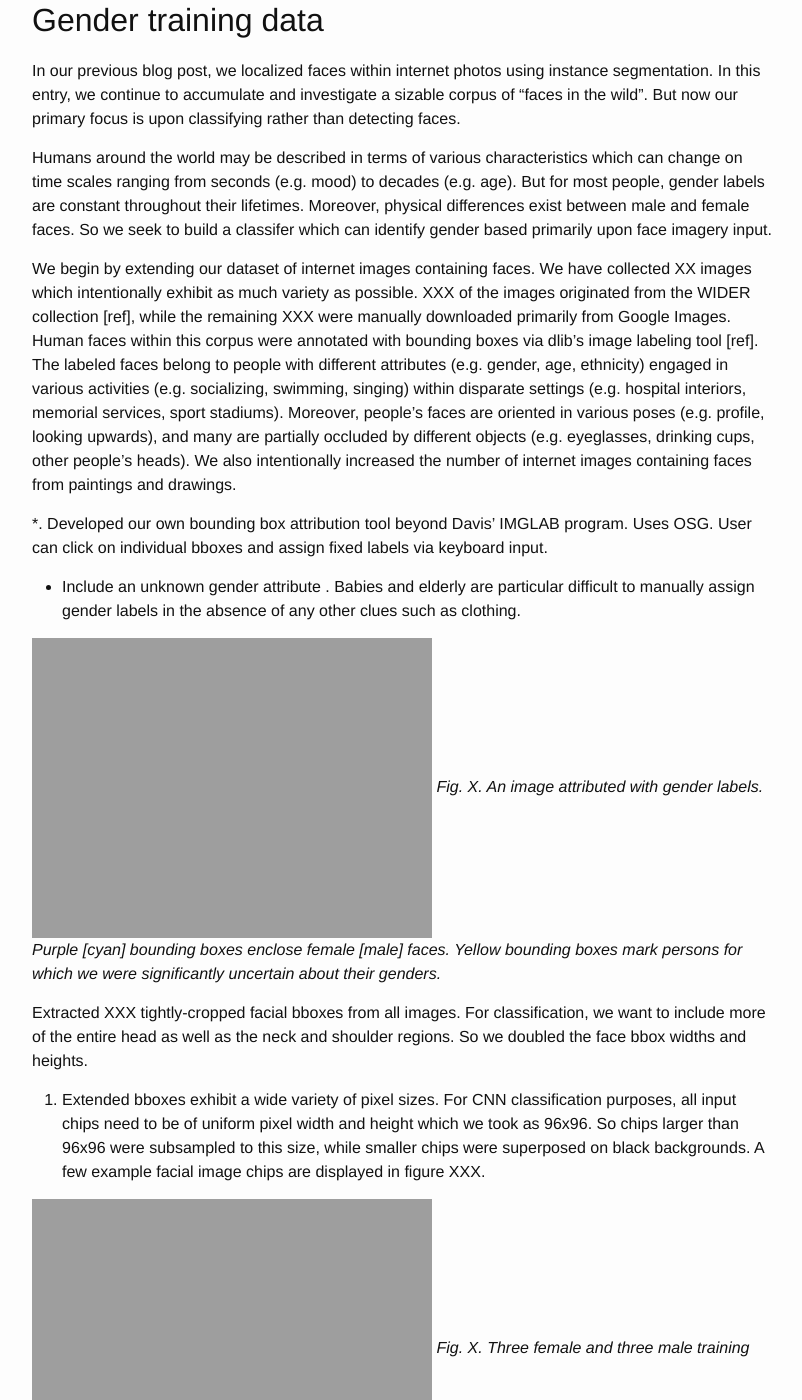
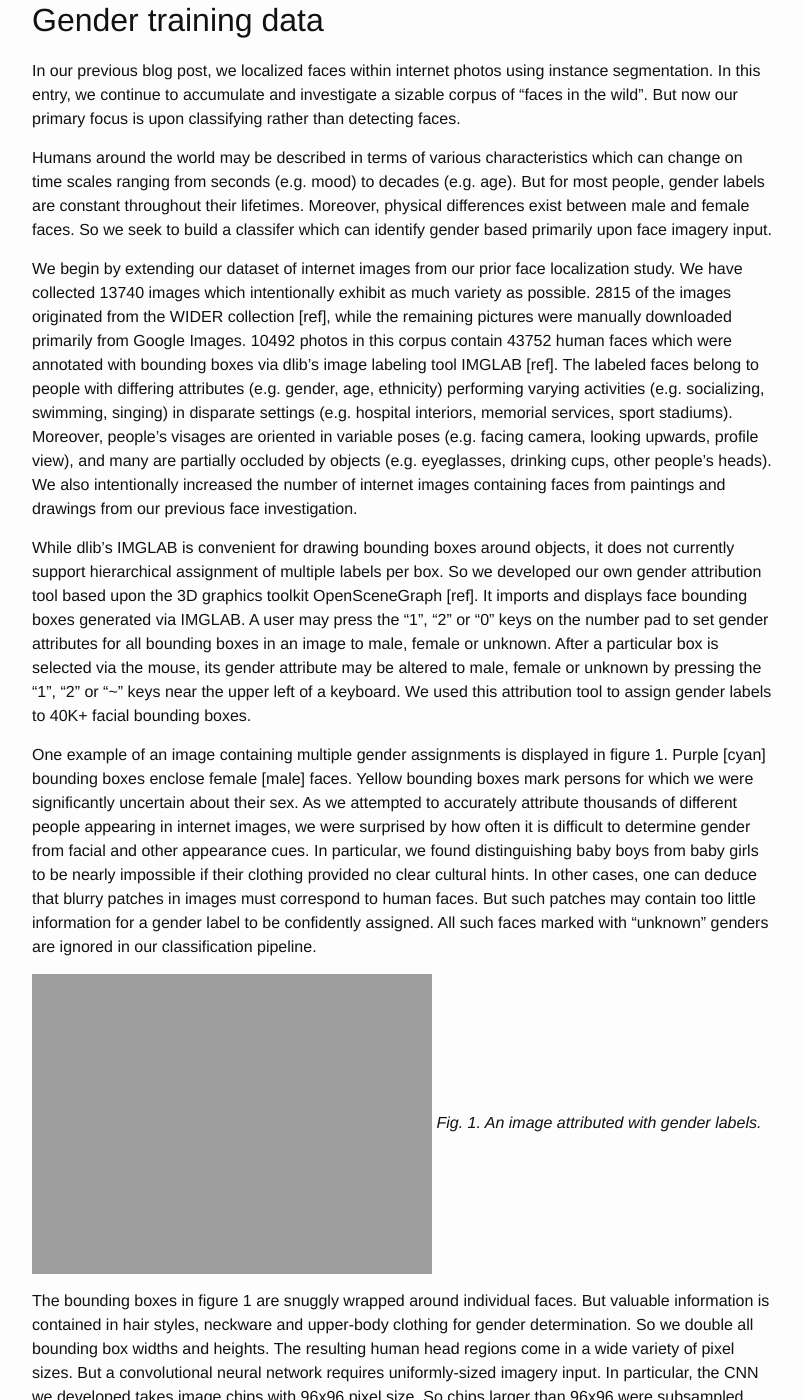
Before and after one commit to PeterCho/blog, a Jekyll site: the page built from _posts/2016-08-09-cvml.markdown, in a window 1280 px wide and 1400 px high, scrolled down 246 px. Shown: the whole window, without its empty margins (238-1040 px from the left). Built offline with Jekyll 4.4.1, drawn with Linux system fonts in a browser that asks for light colours; some of the changed text lies outside the part shown.

Commit message:
Continuing to write intro

```diff
--- a/_posts/2016-08-09-cvml.markdown
+++ b/_posts/2016-08-09-cvml.markdown
@@ -19,50 +19,65 @@ constant throughout their lifetimes.  Moreover, physical differences exist
 between male and female faces.  So we seek to build a classifer which can
 identify gender based primarily upon face imagery input.
 
-We begin by extending our dataset of internet images containing faces.  We
-have collected XX images which intentionally exhibit as much variety as
-possible.  XXX of the images originated from the WIDER collection [ref],
-while the remaining XXX were manually downloaded primarily from Google
-Images.  Human faces within this corpus were annotated with bounding boxes
-via dlib's image labeling tool [ref].  The labeled faces belong to people
-with different attributes (e.g. gender, age, ethnicity) engaged in various
-activities (e.g. socializing, swimming, singing) within disparate settings
-(e.g. hospital interiors, memorial services, sport stadiums).  Moreover,
-people's faces are oriented in various poses (e.g. profile, looking
-upwards), and many are partially occluded by different objects
-(e.g. eyeglasses, drinking cups, other people's heads).  We also
+We begin by extending our dataset of internet images from our prior face
+localization study.  We have collected 13740 images which intentionally
+exhibit as much variety as possible.  2815 of the images originated from
+the WIDER collection [ref], while the remaining pictures were manually
+downloaded primarily from Google Images.  10492 photos in this corpus
+contain 43752 human faces which were annotated with bounding boxes via
+dlib's image labeling tool IMGLAB [ref].  The labeled faces belong to
+people with differing attributes (e.g. gender, age, ethnicity) performing
+varying activities (e.g. socializing, swimming, singing) in disparate
+settings (e.g. hospital interiors, memorial services, sport stadiums).
+Moreover, people's visages are oriented in variable poses (e.g. facing
+camera, looking upwards, profile view), and many are partially occluded by
+objects (e.g. eyeglasses, drinking cups, other people's heads).  We also
 intentionally increased the number of internet images containing faces from
-paintings and drawings.
+paintings and drawings from our previous face investigation.
 
+While dlib's IMGLAB is convenient for drawing bounding boxes around
+objects, it does not currently support hierarchical assignment of multiple
+labels per box.  So we developed our own gender attribution tool based upon
+the 3D graphics toolkit OpenSceneGraph [ref].  It imports and displays face
+bounding boxes generated via IMGLAB. A user may press the "1", "2" or "0"
+keys on the number pad to set gender attributes for all bounding boxes in
+an image to male, female or unknown.  After a particular box is selected
+via the mouse, its gender attribute may be altered to male, female or
+unknown by pressing the "1", "2" or "~" keys near the upper left of a
+keyboard.  We used this attribution tool to assign gender labels to 40K+
+facial bounding boxes.
 
-*.  Developed our own bounding box attribution tool beyond Davis' IMGLAB
-program.  Uses OSG.  User can click on individual bboxes and assign fixed
-labels via keyboard input.
-
-- Include an unknown gender attribute .  Babies and elderly are particular
-difficult to manually assign gender labels in the absence of any other
-clues such as clothing.
-
+One example of an image containing multiple gender assignments is displayed
+in figure 1.  Purple [cyan] bounding boxes enclose female [male] faces.
+Yellow bounding boxes mark persons for which we were significantly
+uncertain about their sex.  As we attempted to accurately attribute
+thousands of different people appearing in internet images, we were
+surprised by how often it is difficult to determine gender from facial and
+other appearance cues.  In particular, we found distinguishing baby boys
+from baby girls to be nearly impossible if their clothing provided no clear
+cultural hints.  In other cases, one can deduce that blurry patches in
+images must correspond to human faces.  But such patches may contain too
+little information for a gender label to be confidently assigned.  All such
+faces marked with "unknown" genders are ignored in our classification
+pipeline.
 
 ![FaceGender]({{site.url}}/blog/images/face_gender/training/image_03815_crowd_genders_01.png)
-*Fig. X. An image attributed with gender labels.  Purple [cyan]
-bounding boxes enclose female [male] faces.  Yellow bounding boxes mark
-persons for which we were significantly uncertain about their genders.*
+*Fig. 1. An image attributed with gender labels.*
 
-Extracted XXX tightly-cropped facial bboxes from all images.  For
-classification, we want to include more of the entire head as well as the
-neck and shoulder regions.  So we doubled the face bbox widths and heights.
-2.  Extended bboxes exhibit a wide variety of pixel sizes.  For CNN
-classification purposes, all input chips need to be of uniform pixel width
-and height which we took as 96x96.  So chips larger than 96x96 were
-subsampled to this size, while smaller chips were superposed on black
-backgrounds.  A few example facial image chips are displayed in figure XXX.
-
-
+The bounding boxes in figure 1 are snuggly wrapped around individual faces.
+But valuable information is contained in hair styles, neckware and
+upper-body clothing for gender determination.  So we double all bounding
+box widths and heights.  The resulting human head regions come in a wide
+variety of pixel sizes.  But a convolutional neural network requires
+uniformly-sized imagery input.  In particular, the CNN we developed takes
+image chips with 96x96 pixel size.  So chips larger than 96x96 were
+subsampled, while chips smaller than 96x96 were superposed onto black
+backgrounds.  Examples of head chips extracted from figure 1 and spatially
+resized are presented in figure 2.
 
 ![FaceGender]({{site.url}}/blog/images/face_gender/training/training_chips_106x106.png)
-*Fig. X. Three female and three male training chips extracted from figure
-X.  The chips' pixel sizes are doubled compared to their tightly-cropped
+*Fig. 2. Three female and three male head chips extracted from figure
+1.  The chips' pixel sizes are doubled compared to their tightly-cropped
 facial bounding box progenitors.*
 
 
@@ -118,6 +133,54 @@ unsure about gender classification.  The top [bottom] row contains female
 gender classifications.  The top [bottom] row contains female [male] image chips.*
 
 
+<table style="width:100%">
+  <thead>
+    <tr>
+      <th style="text-align: center"> </th>
+      <th style="text-align: center">non- face</th>
+      <th style="text-align: center">male face</th>
+      <th style="text-align: center">female face</th>
+      <th style="text-align: center">uncertain gender</th>
+      <th style="text-align: center">% correct</th>
+      <th style="text-align: center">% uncertain</th>
+      <th style="text-align: center">% incorrect</th>
+    </tr>
+  </thead>
+  <tbody>
+    <tr>
+      <td style="text-align: center"><strong>non-face</strong></td>
+      <td style="text-align: center">1012</td>
+      <td style="text-align: center">3</td>
+      <td style="text-align: center">14</td>
+      <td style="text-align: center">0</td>
+      <td style="text-align: center">98.35</td>
+      <td style="text-align: center">0</td>
+      <td style="text-align: center">1.65</td>
+    </tr>
+    <tr>
+      <td style="text-align: center"><strong>male face</strong></td>
+      <td style="text-align: center">51</td>
+      <td style="text-align: center">1553</td>
+      <td style="text-align: center">159</td>
+      <td style="text-align: center">56</td>
+      <td style="text-align: center">85.37</td>
+      <td style="text-align: center">3.08</td>
+      <td style="text-align: center">11.54</td>
+    </tr>
+    <tr>
+      <td style="text-align: center"><strong>female gender</strong></td>
+      <td style="text-align: center">25</td>
+      <td style="text-align: center">216</td>
+      <td style="text-align: center">1239</td>
+      <td style="text-align: center">208</td>
+      <td style="text-align: center">73.40</td>
+      <td style="text-align: center">12.32</td>
+      <td style="text-align: center">14.28</td>
+    </tr>
+  </tbody>
+</table>
+
+
 ![FaceGender]({{site.url}}/blog/images/face_gender/results/good_all_faces.png)
 *Fig. X. Example test images for which all faces were automatically localized
 and assigned correct gender labels.  Red [blue] bounding boxes enclose
@@ -141,47 +204,6 @@ localized.*
 were assigned incorrect gender labels.  Red [blue] bounding boxes enclose
 faces classified as female [red].  Some faces in these images were also not
 localized.*
-
-
-<table style="width:100%">
-  <thead>
-    <tr>
-      <th style="text-align: center"> </th>
-      <th style="text-align: center">non-face</th>
-      <th style="text-align: center">male face</th>
-      <th style="text-align: center">female face</th>
-      <th style="text-align: center">uncertain gender</th>
-      <th style="text-align: center">% incorrect</th>
-    </tr>
-  </thead>
-  <tbody>
-    <tr>
-      <td style="text-align: center"><strong>non-face</strong></td>
-      <td style="text-align: center">1012</td>
-      <td style="text-align: center">3</td>
-      <td style="text-align: center">14</td>
-      <td style="text-align: center">0</td>
-      <td style="text-align: center">1.67</td>
-    </tr>
-    <tr>
-      <td style="text-align: center"><strong>male face</strong></td>
-      <td style="text-align: center">51</td>
-      <td style="text-align: center">1553</td>
-      <td style="text-align: center">159</td>
-      <td style="text-align: center">56</td>
-      <td style="text-align: center">11.54</td>
-    </tr>
-    <tr>
-      <td style="text-align: center"><strong>female gender</strong></td>
-      <td style="text-align: center">25</td>
-      <td style="text-align: center">216</td>
-      <td style="text-align: center">1239</td>
-      <td style="text-align: center">208</td>
-      <td style="text-align: center">14.28</td>
-    </tr>
-  </tbody>
-</table>
-
 
 ## References
 
```
